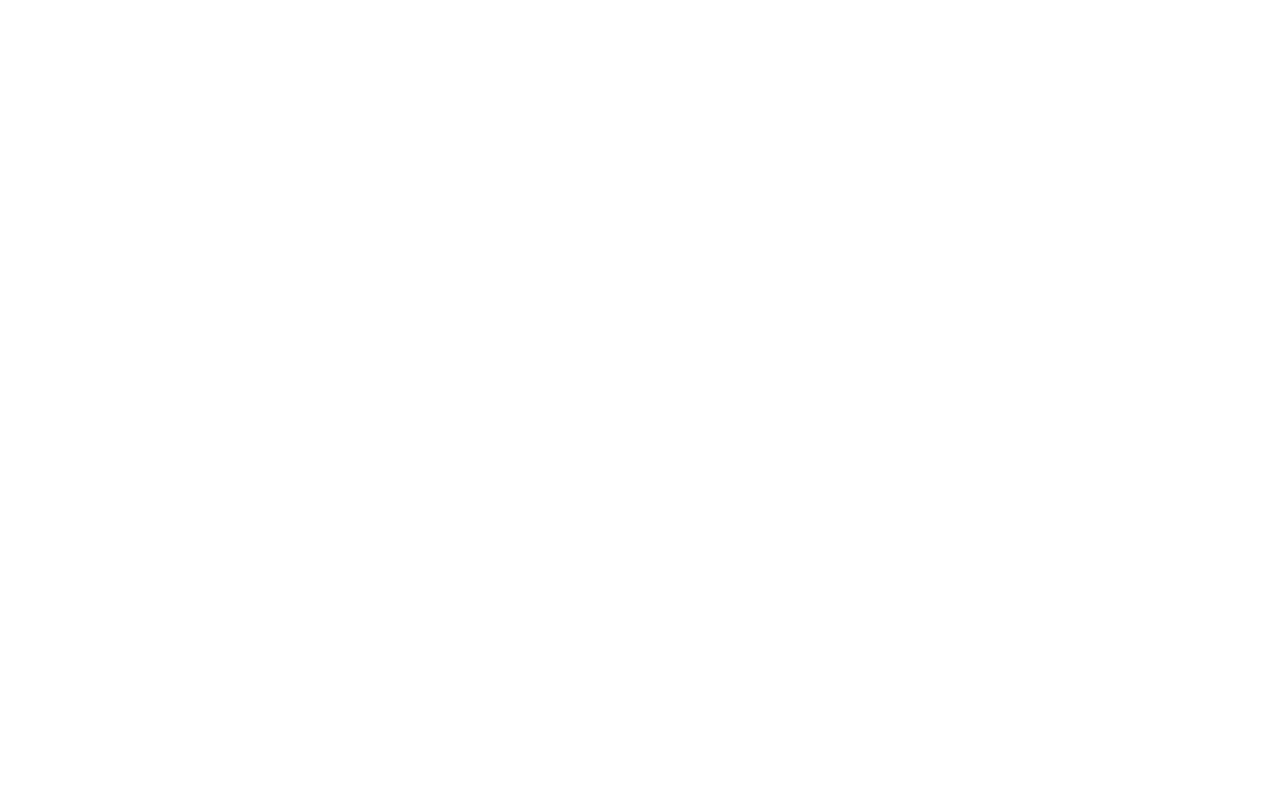
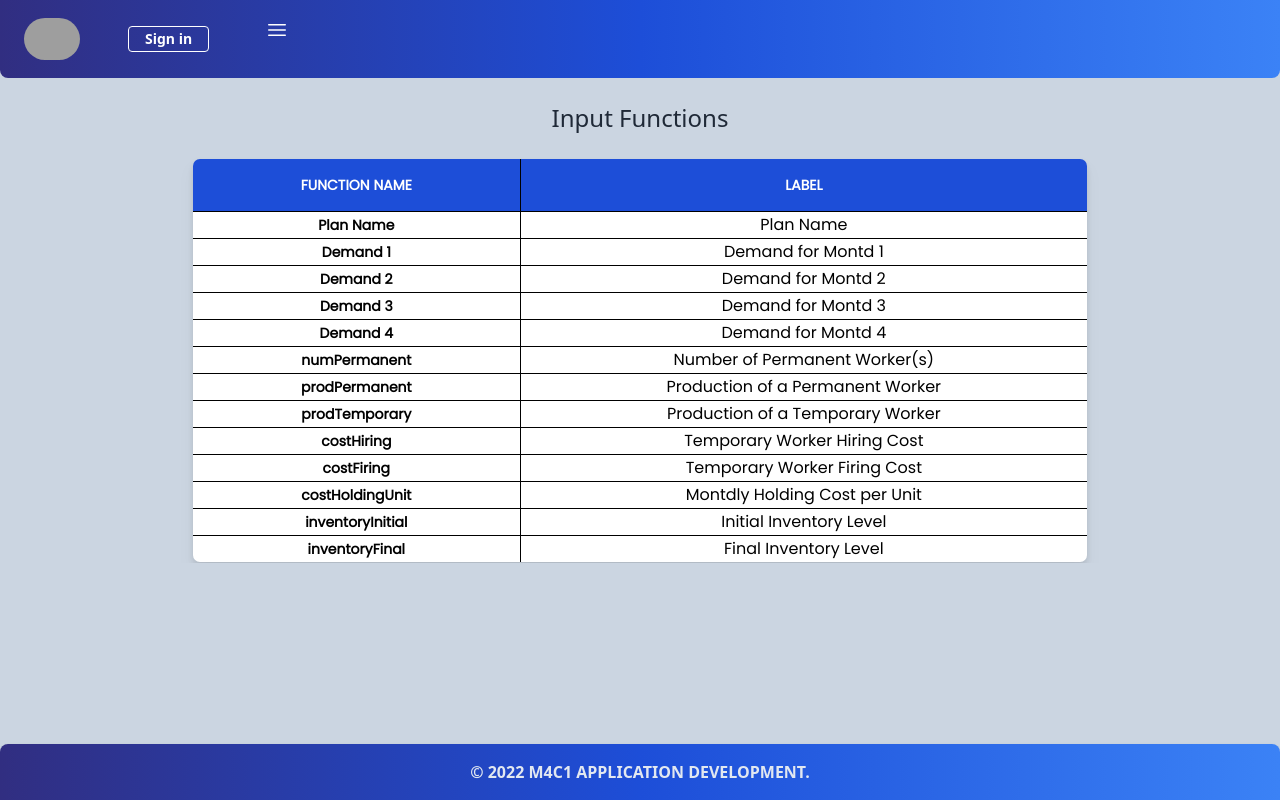
Before and after one commit to vKing-13/multiperiod-production-smoothing, a Django app: page /formula in a window 1280 px wide. Before the commit the page is empty. Run offline with Django 4.2, Linux system fonts and the light colour scheme; style sheets or scripts are compiled from the project's sources; some libraries are stand-ins or nearby versions; grey boxes are pictures that could not be loaded.

Commit message:
formula and history

```diff
--- a/main/templates/main/formula.html
+++ b/main/templates/main/formula.html
@@ -0,0 +1,87 @@
+{% extends 'main/navbar_footer.html' %}
+{% block title %}History{% endblock  %}
+{% block content %}
+
+<link href="https://fonts.googleapis.com/css?family=Poppins" rel="stylesheet" />
+<script src="http://cdn.tailwindcss.com"></script>
+<body class="min-h-screen bg-slate-300" style="min-height: 400px; margin-bottom: 100px; clear: both;">
+    <!--so that the table can accomodate data-->
+    <div class='overflow-x-auto'>
+    <h3 class="block mt-6 mb-6 text-center text-2xl font-medium text-gray-800 dark:text-gray">Input Functions</h3>
+    <table class="mx-auto max-w-4xl drop-shadow-lg font-[Poppins] rounded-lg border-gray-800 w-4/5 overflow-hidden">
+        <!--start of table-->
+        <tr class="text-white text-center">
+            <td class="font-semibold text-sm uppercase px-6 py-4 bg-blue-700 text-center">Function Name
+            </td>
+            <td class="font-semibold text-sm uppercase px-6 py-4 bg-blue-700 text-center">Label
+            </td>
+        </tr>
+        <tr class="text-white text-center">
+            <td class="font-semibold bg-white text-sm text-black text-center">Plan Name
+                <td class="bg-white text-black">Plan Name</td>
+            </td>
+        </tr>
+        <tr class="text-white text-center">
+            <td class="font-semibold bg-white text-sm text-black text-center">Demand 1
+                <td class="bg-white text-black">Demand for Montd 1</td>
+            </td>
+        </tr>
+        <tr class="text-white text-center">
+            <td class="font-semibold bg-white text-sm text-black text-center">Demand 2
+                <td class="bg-white text-black">Demand for Montd 2</td>
+            </td>
+        </tr>
+        <tr class="text-white text-center">
+            <td class="font-semibold bg-white text-sm text-black text-center">Demand 3
+                <td class="bg-white text-black">Demand for Montd 3</td>
+            </td>
+        </tr>
+        <tr class="text-white text-center">
+            <td class="font-semibold bg-white text-sm text-black text-center">Demand 4
+                <td class="bg-white text-black">Demand for Montd 4</td>
+            </td>
+        </tr>
+        <tr class="text-white text-center">
+            <td class="font-semibold bg-white text-sm text-black text-center">numPermanent
+                <td class="bg-white text-black">Number of Permanent Worker(s)</td>
+            </td>
+        </tr>
+        <tr class="text-white text-center">
+            <td class="font-semibold bg-white text-sm text-black text-center">prodPermanent
+                <td class="bg-white text-black">Production of a Permanent Worker</td>
+            </td>
+        </tr>
+        <tr class="text-white text-center">
+            <td class="font-semibold bg-white text-sm text-black text-center">prodTemporary
+                <td class="bg-white text-black">Production of a Temporary Worker</td>
+            </td>
+        </tr>
+        <tr class="text-white text-center">
+            <td class="font-semibold bg-white text-sm text-black text-center">costHiring
+                <td class="bg-white text-black">Temporary Worker Hiring Cost</td>
+            </td>
+        </tr>
+        <tr class="text-white text-center">
+            <td class="font-semibold bg-white text-sm text-black text-center">costFiring
+                <td class="bg-white text-black">Temporary Worker Firing Cost</td>
+            </td>
+        </tr>
+        <tr class="text-white text-center">
+            <td class="font-semibold bg-white text-sm text-black text-center">costHoldingUnit
+                <td class="bg-white text-black">Montdly Holding Cost per Unit</td>
+            </td>
+        </tr>
+        <tr class="text-white text-center">
+            <td class="font-semibold bg-white text-sm text-black text-center">inventoryInitial
+                <td class="bg-white text-black">Initial Inventory Level</td>
+            </td>
+        </tr>
+        <tr class="text-white text-center">
+            <td class="font-semibold bg-white text-sm text-black text-center">inventoryFinal
+                <td class="bg-white text-black">Final Inventory Level</td>
+            </td>
+        </tr>
+        <!--end of table-->
+    </table>
+    </div>
+{% endblock %}
--- a/main/templates/main/history.html
+++ b/main/templates/main/history.html
@@ -9,8 +9,10 @@
   <table>
     {% for list in historyList %}
       <tr class="cursor-pointer hover:bg-cyan-100 hover:scale-105 duration-300 ">
-        <td class="px-1 py-2 text-center border-none">{{list.planName}} <button><a href={% url 'viewDetail' list.planName %} >details</a></button> <button><a href={% url 'deleteDetail' list.planName %} >delete</a></button></td>
-      </tr>
+        <td class="px-1 py-2 text-center border-none">{{list.planName}}
+          <button type="submit" name="viewDetail" class="mt-2 bg-indigo-600 text-white py-2 w-full rounded-md drop-shadow-lg transition duration-300 ease-in-out hover:-translate-y-1 hover:scale-110 hover:bg-blue-500 hover:text-white font-bold">
+            <a href={% url 'viewDetail' list.planName %} >details</a></button>
+            <button type="submit" name="deleteDetail" class="mt-4 bg-indigo-600 text-white py-2 w-full rounded-md drop-shadow-lg transition duration-300 ease-in-out hover:-translate-y-1 hover:scale-110 hover:bg-blue-500 hover:text-white font-bold"><a href={% url 'deleteDetail' list.planName %} >delete</a></button></td>
     {% endfor %}
   </table>
 </div>
```
Also changed, not shown: main/templates/main/compare.html (added, +14 -0 lines), db.sqlite3.
